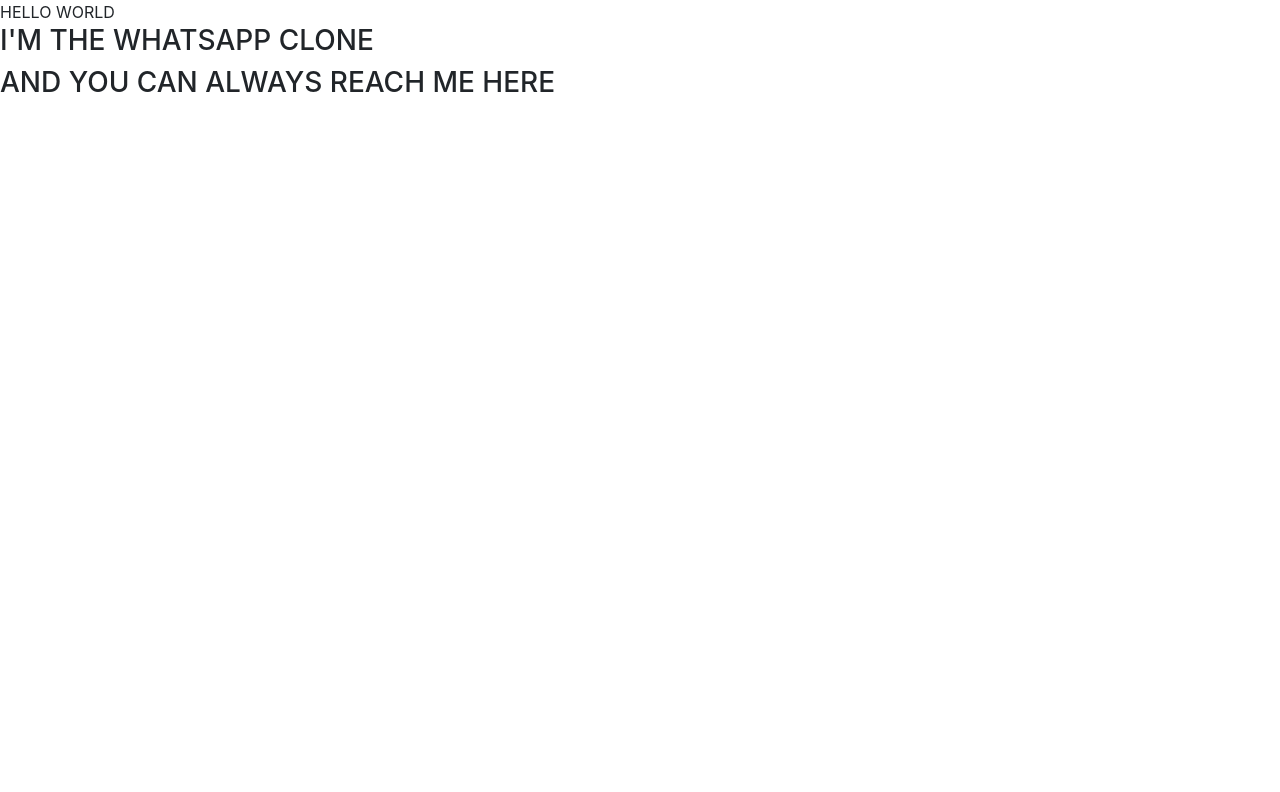
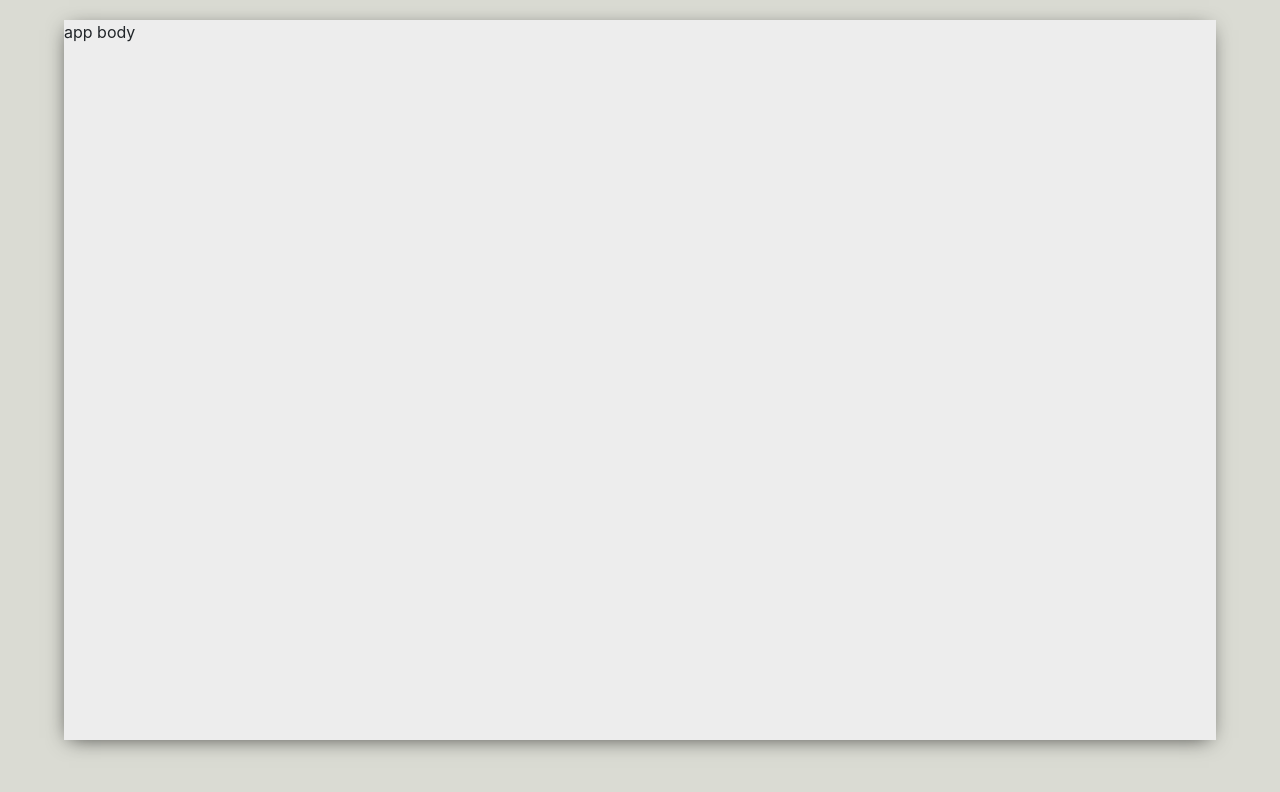
Before and after one commit to AyoTheInspired/inspired-whatsapp, a React (Create React App) app: page / in a window 1280 px wide. Shown: the top 792 px of the page. Built offline with nearby package versions, Linux system fonts and the light colour scheme.

Commit message:
Added start page

```diff
--- a/package.json
+++ b/package.json
@@ -1,5 +1,5 @@
 {
-	"name": "boiler-plate",
+	"name": "the-whatsapp",
 	"version": "0.1.0",
 	"private": true,
 	"dependencies": {
--- a/src/App.css
+++ b/src/App.css
@@ -2,11 +2,6 @@
 	/* TRANSITIONS */
 	--sht-trans: all 200ms ease-in-out;
 	--med-trans: all 0.5s ease-in-out;
-}
-
-* {
-	margin: 0;
-	padding: 0;
 }
 
 .flexed {
@@ -19,3 +14,19 @@
 	display: flex;
 	flex-direction: column;
 }
+
+.App {
+	display: grid;
+	place-items: center;
+	background-color: #dadbd3;
+	height: 100vh;
+}
+
+.app__body {
+	display: flex;
+	margin-top: -40px;
+	background-color: #ededed;
+	height: 90vh;
+	width: 90vw;
+	box-shadow: -1px 4px 20px -6px rgba(0, 0, 0, 0.75);
+}
--- a/src/App.js
+++ b/src/App.js
@@ -4,9 +4,7 @@
 function App() {
 	return (
 		<div className="App">
-			HELLO WORLD
-			<h3>I'M THE WHATSAPP CLONE</h3>
-			<h3>AND YOU CAN ALWAYS REACH ME HERE</h3>
+			<div className="app__body">app body</div>
 		</div>
 	);
 }
--- a/src/index.css
+++ b/src/index.css
@@ -1,13 +1,17 @@
+* {
+	margin: 0;
+}
+
 body {
-  margin: 0;
-  font-family: -apple-system, BlinkMacSystemFont, 'Segoe UI', 'Roboto', 'Oxygen',
-    'Ubuntu', 'Cantarell', 'Fira Sans', 'Droid Sans', 'Helvetica Neue',
-    sans-serif;
-  -webkit-font-smoothing: antialiased;
-  -moz-osx-font-smoothing: grayscale;
+	margin: 0;
+	font-family: -apple-system, BlinkMacSystemFont, "Segoe UI", "Roboto", "Oxygen",
+		"Ubuntu", "Cantarell", "Fira Sans", "Droid Sans", "Helvetica Neue",
+		sans-serif;
+	-webkit-font-smoothing: antialiased;
+	-moz-osx-font-smoothing: grayscale;
 }
 
 code {
-  font-family: source-code-pro, Menlo, Monaco, Consolas, 'Courier New',
-    monospace;
+	font-family: source-code-pro, Menlo, Monaco, Consolas, "Courier New",
+		monospace;
 }
```
Also changed, not shown: src/components/Sidebar.js (added, +7 -0 lines), 1 other file (tests, documents, lock files or other folders).
